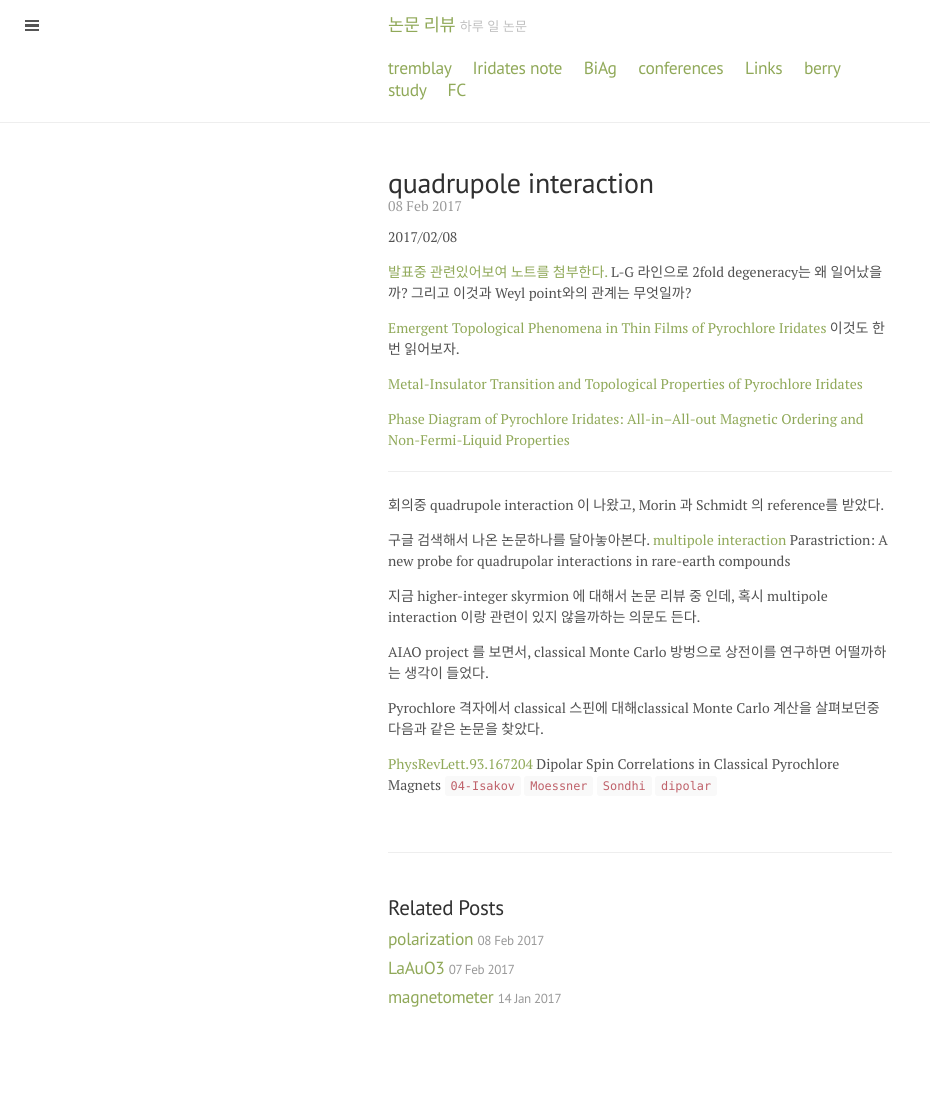
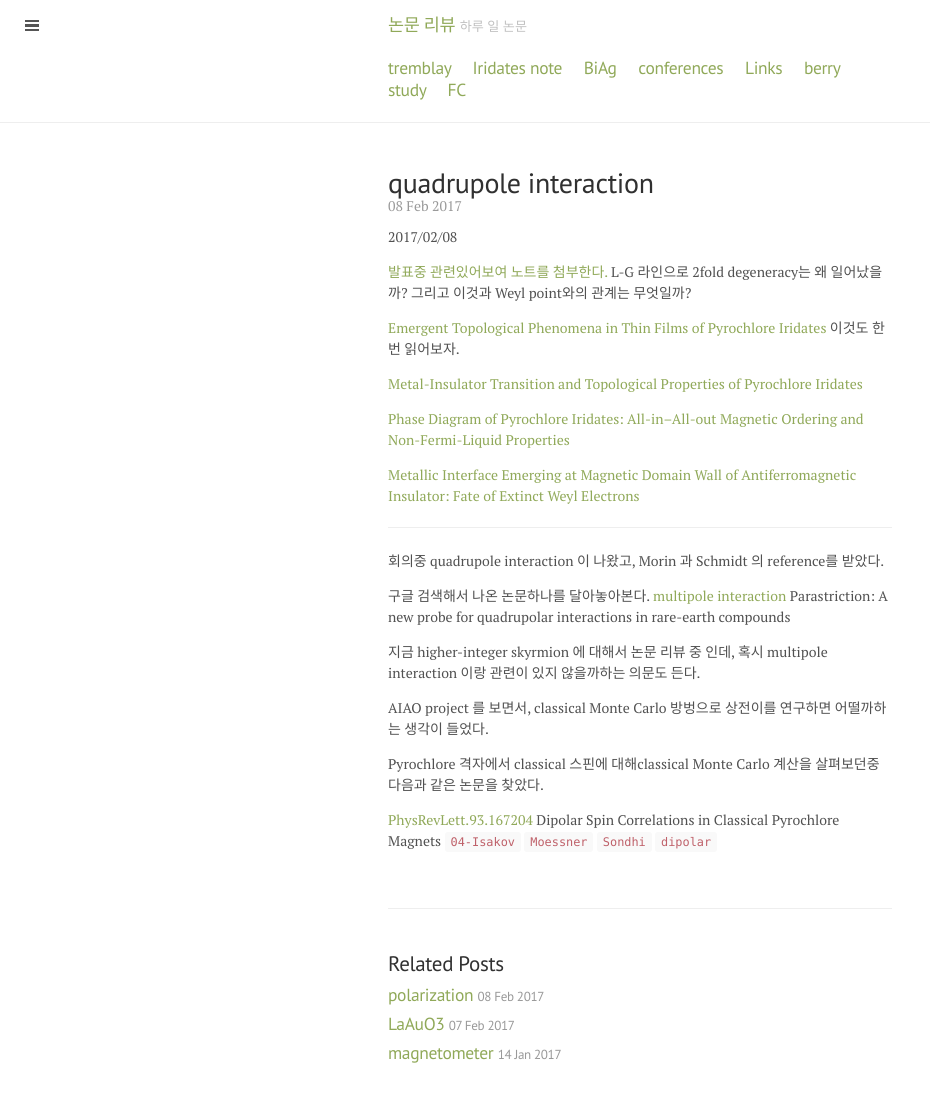
Before and after one commit to qkrwlsghdcjsworlt/work, a Jekyll site: the page built from _posts/2017/2017-02-08-multipole-interaction.markdown, in a window 1280 px wide. Shown: the whole page, without its empty margins (0-930 px from the left). Built offline with Jekyll 4.4.1, drawn with Linux system fonts in a browser that asks for light colours; before the commit the page ends 1050 px from its top, so only the background shows below that.

Commit message:
“update”

```diff
--- a/_posts/2017/2017-02-08-multipole-interaction.markdown
+++ b/_posts/2017/2017-02-08-multipole-interaction.markdown
@@ -19,6 +19,8 @@ L-G 라인으로 2fold degeneracy는 왜 일어났을까?
 
 
 [Phase Diagram of Pyrochlore Iridates: All-in–All-out Magnetic Ordering and Non-Fermi-Liquid Properties](http://journals.aps.org/prl/abstract/10.1103/PhysRevLett.115.156401)
+
+[Metallic Interface Emerging at Magnetic Domain Wall of Antiferromagnetic Insulator: Fate of Extinct Weyl Electrons](http://journals.aps.org/prx/abstract/10.1103/PhysRevX.4.021035)
 
 
 
```
Also changed, not shown: 1 other file.
